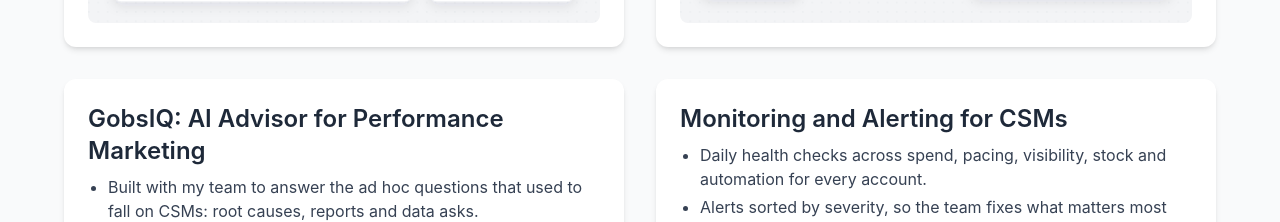
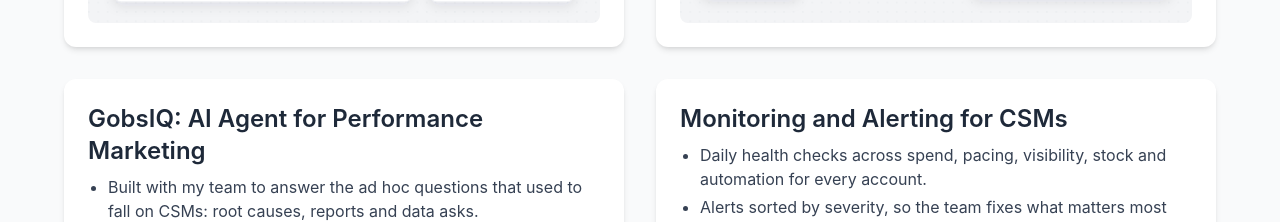
Before and after one commit to keshav72/keshav-verma, a Next.js app: page /portfolio in a window 1280 px wide. Shown: the part 1879-2101 px from the top of the page. Built offline with nearby package versions, Linux system fonts and the light colour scheme.

Commit message:
Describe GobsIQ as an AI agent (Portfolio)

```diff
--- a/pages/portfolio.js
+++ b/pages/portfolio.js
@@ -51,7 +51,7 @@ const gobblecubeWork = [
     img: '/projects/gobblecube/media-planner.svg',
   },
   {
-    title: 'GobsIQ: AI Advisor for Performance Marketing',
+    title: 'GobsIQ: AI Agent for Performance Marketing',
     bullets: [
       'Built with my team to answer the ad hoc questions that used to fall on CSMs: root causes, reports and data asks.',
       'Root-cause frameworks for ROAS, CPM, market share, availability and Rank Agent performance, tested against a CSM question bank.',
```
